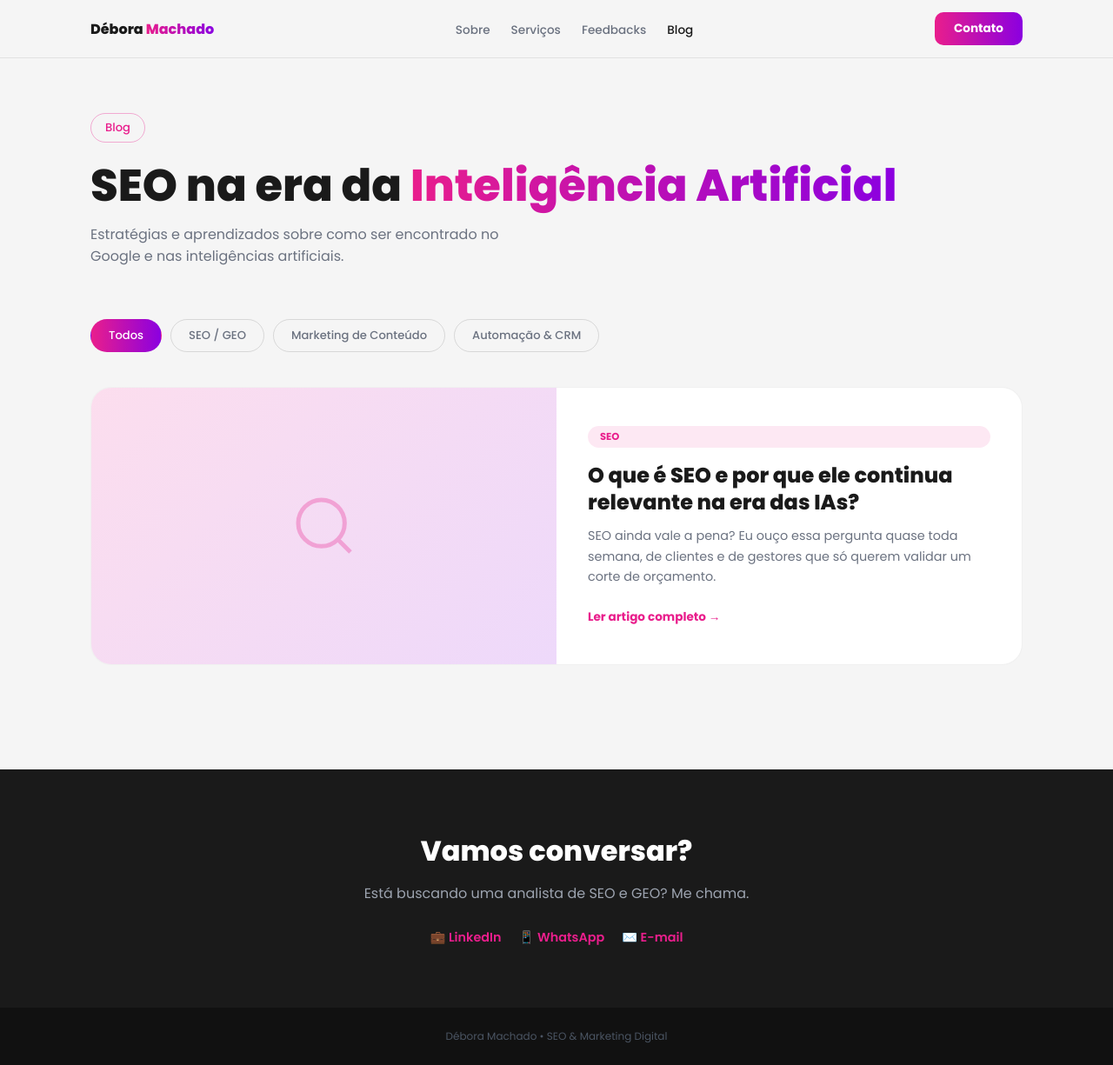
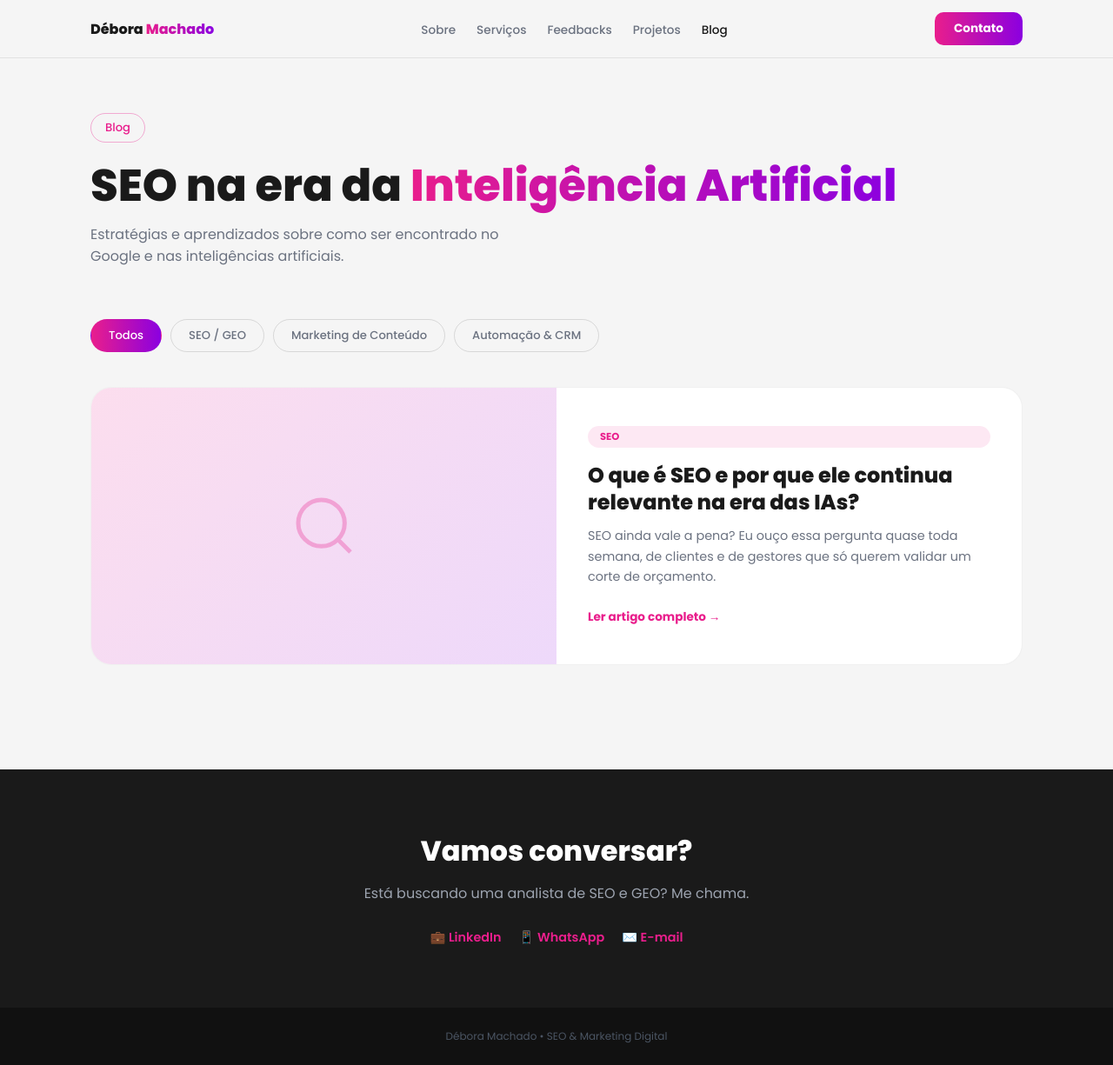
Before and after one commit to debora9415/blog-debora, a Jekyll site: the page built from index.html, in a window 1280 px wide and 1225 px high. Shown: the whole window at 87% size. Built offline with Jekyll 4.4.1, drawn with Linux system fonts in a browser that asks for light colours.

Commit message:
Update default.html

```diff
--- a/_layouts/default.html
+++ b/_layouts/default.html
@@ -117,6 +117,7 @@ footer{background:#111;padding:24px 5%;text-align:center;color:#4b5563;font-size
       <li><a href="https://debora9415.github.io/portfolio-debora/#sobre">Sobre</a></li>
       <li><a href="https://debora9415.github.io/portfolio-debora/#servicos">Serviços</a></li>
       <li><a href="https://debora9415.github.io/portfolio-debora/#feedbacks">Feedbacks</a></li>
+      <li><a href="https://debora9415.github.io/portfolio-debora/#projetos">Projetos</a></li>
       <li><a href="/blog-debora/" class="active">Blog</a></li>
     </ul>
     <a href="https://wa.me/55SEUNUMEROAQUI" class="nav-cta">Contato</a>
```
